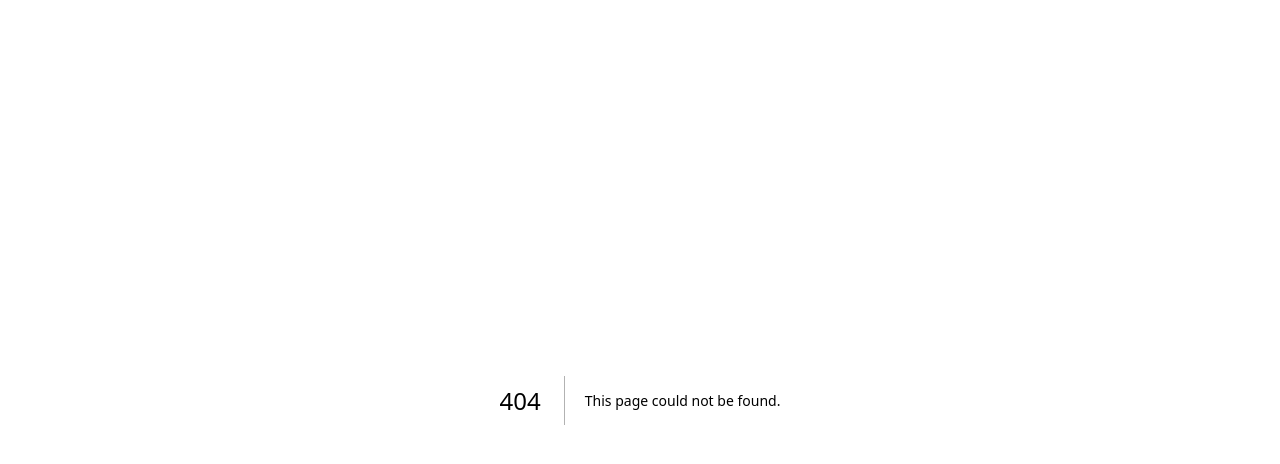
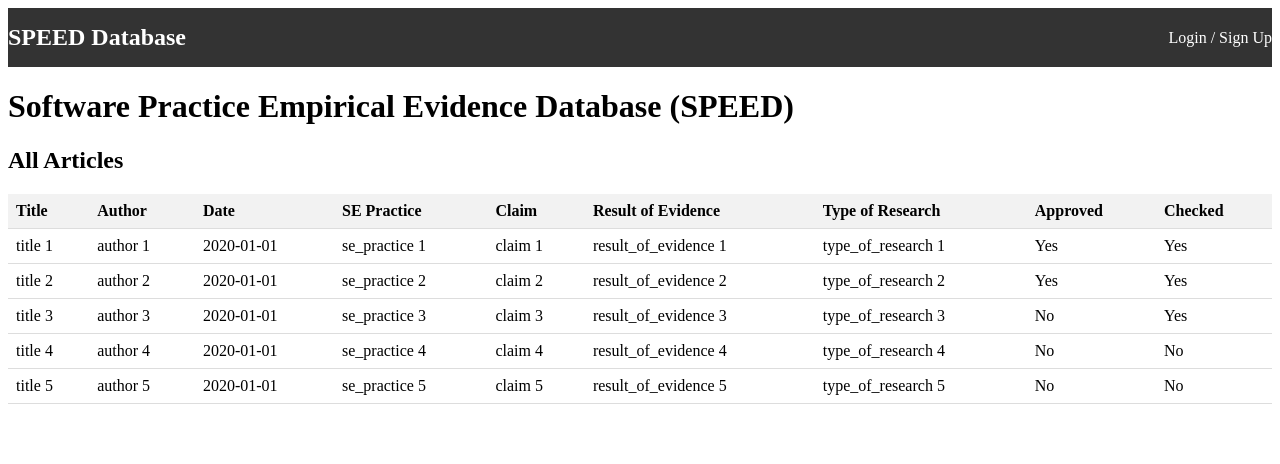
Before and after one commit to BKivell/ENSE701_G5305, a Next.js app in the folder frontend/: page /moderator in a window 1280 px wide. Before the commit this address had no page. Shown: the top 464 px of the page. Built offline with nearby package versions, Linux system fonts and the light colour scheme.

Commit message:
front end moderation page implementation

```diff
--- /dev/null
+++ b/frontend/src/components/articletable.tsx
@@ -0,0 +1,56 @@
+import React from 'react';
+import styles from '../styles/articletable.module.css';
+
+interface Article {
+  id: number;
+  title: string;
+  author: string;
+  date: string;
+  se_practice: string;
+  claim: string;
+  result_of_evidence: string;
+  type_of_research: string;
+  approved: boolean;
+  checked: boolean;
+}
+
+interface Props {
+  articles: Article[];
+}
+
+const ArticleTable: React.FC<Props> = ({ articles }) => {
+  return (
+    <table className={styles.articleTable}>
+      <thead>
+        <tr>
+          <th>Title</th>
+          <th>Author</th>
+          <th>Date</th>
+          <th>SE Practice</th>
+          <th>Claim</th>
+          <th>Result of Evidence</th>
+          <th>Type of Research</th>
+          <th>Approved</th>
+          <th>Checked</th>
+        </tr>
+      </thead>
+      <tbody>
+        {articles.map(article => (
+          <tr key={article.id}>
+            <td>{article.title}</td>
+            <td>{article.author}</td>
+            <td>{article.date}</td>
+            <td>{article.se_practice}</td>
+            <td>{article.claim}</td>
+            <td>{article.result_of_evidence}</td>
+            <td>{article.type_of_research}</td>
+            <td>{article.approved ? 'Yes' : 'No'}</td>
+            <td>{article.checked ? 'Yes' : 'No'}</td>
+          </tr>
+        ))}
+      </tbody>
+    </table>
+  );
+};
+
+export default ArticleTable;
--- /dev/null
+++ b/frontend/src/components/navbar.tsx
@@ -0,0 +1,21 @@
+import Link from 'next/link';
+import styles from '../styles/navbar.module.css';
+
+const Navbar = () => {
+  return (
+    <header className={styles.navbar}>
+      <div className={styles.logo}>
+        <h1>SPEED Database</h1>
+      </div>
+      <nav>
+        <ul className={styles.navList}>
+          <li className={styles.navItem}>
+            <Link href="/login">Login / Sign Up</Link>
+          </li>
+        </ul>
+      </nav>
+    </header>
+  );
+};
+
+export default Navbar;
--- /dev/null
+++ b/frontend/src/pages/moderator.tsx
@@ -0,0 +1,14 @@
+import Navbar from '../components/navbar';
+import testData from './testData.json';
+import ArticleTable from '../components/articletable'; // Adjust the import path as needed
+
+export default function Home() {
+  return (
+    <div>
+      <Navbar />
+      <h1>Software Practice Empirical Evidence Database (SPEED)</h1>
+      <h2>All Articles</h2>
+      <ArticleTable articles={testData} />
+    </div>
+  );
+}
--- /dev/null
+++ b/frontend/src/pages/testData.json
@@ -0,0 +1,83 @@
+
+[
+    {
+        "id": 1,
+        "title": "title 1",
+        "author": "author 1",
+        "date": "2020-01-01",
+        "journal_name": "journal 1",
+        "se_practice": "se_practice 1",
+        "claim": "claim 1",
+        "result_of_evidence": "result_of_evidence 1",
+        "type_of_research": "type_of_research 1",
+        "type_of_participants": "type_of_participants 1",
+        "approved": true,
+        "checked": true,
+        "checkedAt": "2020-01-01",
+        "updatedAt": "2020-01-01"
+    },
+    {
+        "id": 2,
+        "title": "title 2",
+        "author": "author 2",
+        "date": "2020-01-01",
+        "journal_name": "journal 2",
+        "se_practice": "se_practice 2",
+        "claim": "claim 2",
+        "result_of_evidence": "result_of_evidence 2",
+        "type_of_research": "type_of_research 2",
+        "type_of_participants": "type_of_participants 2",
+        "approved": true,
+        "checked": true,
+        "checkedAt": "2020-01-01",
+        "updatedAt": "2020-01-01"
+    },
+    {
+        "id": 3,
+        "title": "title 3",
+        "author": "author 3",
+        "date": "2020-01-01",
+        "journal_name": "journal 3",
+        "se_practice": "se_practice 3",
+        "claim": "claim 3",
+        "result_of_evidence": "result_of_evidence 3",
+        "type_of_research": "type_of_research 3",
+        "type_of_participants": "type_of_participants 3",
+        "approved": false,
+        "checked": true,
+        "checkedAt": "2020-01-01",
+        "updatedAt": "2020-01-01"
+    },
+    {
+        "id": 4,
+        "title": "title 4",
+        "author": "author 4",
+        "date": "2020-01-01",
+        "journal_name": "journal 4",
+        "se_practice": "se_practice 4",
+        "claim": "claim 4",
+        "result_of_evidence": "result_of_evidence 4",
+        "type_of_research": "type_of_research 4",
+        "type_of_participants": "type_of_participants 4",
+        "approved": false,
+        "checked": false,
+        "checkedAt": "2020-01-01",
+        "updatedAt": "2020-01-01"
+    },
+    {
+        "id": 5,
+        "title": "title 5",
+        "author": "author 5",
+        "date": "2020-01-01",
+        "journal_name": "journal 5",
+        "se_practice": "se_practice 5",
+        "claim": "claim 5",
+        "result_of_evidence": "result_of_evidence 5",
+        "type_of_research": "type_of_research 5",
+        "type_of_participants": "type_of_participants 5",
+        "approved": false,
+        "checked": false,
+        "checkedAt": "2020-01-01",
+        "updatedAt": "2020-01-01"
+    }
+]
--- /dev/null
+++ b/frontend/src/styles/articletable.module.css
@@ -0,0 +1,15 @@
+.articleTable {
+    width: 100%;
+    border-collapse: collapse;
+    margin: 20px 0;
+  }
+
+  .articleTable th, .articleTable td {
+    padding: 8px;
+    text-align: left;
+    border-bottom: 1px solid #ddd;
+  }
+
+  .articleTable th {
+    background-color: #f2f2f2;
+  }
--- /dev/null
+++ b/frontend/src/styles/navbar.module.css
@@ -0,0 +1,39 @@
+/* components/navbar.module.css */
+.navbar {
+    background-color: #333;
+    color: #fff;
+    padding: 1rem 0;
+    display: flex;
+    justify-content: space-between;
+    align-items: center;
+  }
+
+  .logo h1 {
+    font-size: 1.5rem;
+    margin: 0;
+    padding: 0;
+  }
+
+  .navList {
+    list-style: none;
+    display: flex;
+    margin: 0;
+    padding: 0;
+  }
+
+  .navItem {
+    margin-right: 1rem;
+  }
+
+  .navItem:last-child {
+    margin-right: 0;
+  }
+
+  .navItem a {
+    color: #fff;
+    text-decoration: none;
+  }
+
+  .navItem a:hover {
+    text-decoration: underline;
+  }
```
